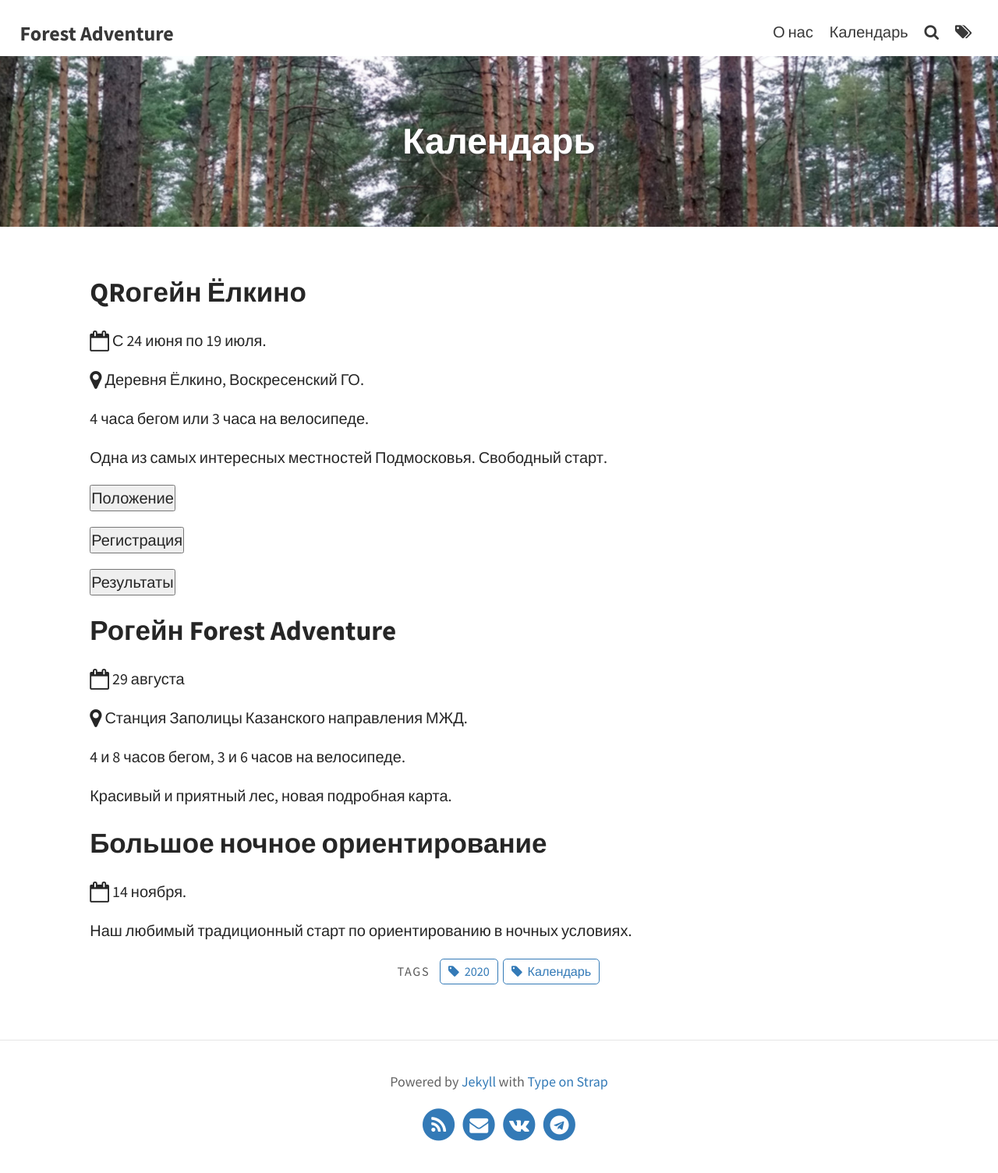
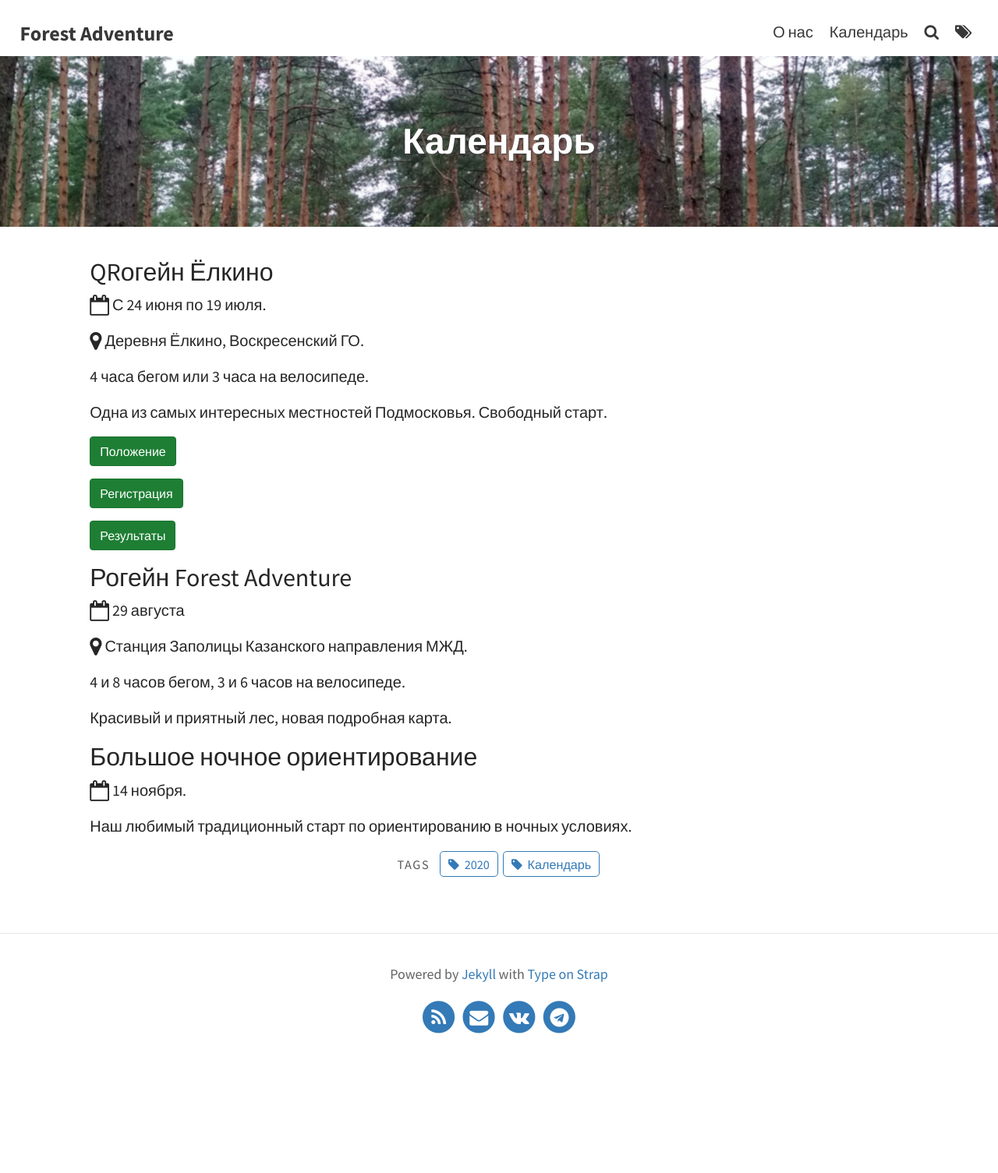
Before and after one commit to ForestAdventure/hidden, a Jekyll site: the page built from pages/calendar2020.md, in a window 1280 px wide. Shown: the whole page at 78% size. Built offline with Jekyll 4.4.1, drawn with Linux system fonts in a browser that asks for light colours; after the commit the page ends 1367 px from its top, so only the background shows below that.

```diff
--- a/_includes/button.html
+++ b/_includes/button.html
@@ -1 +1 @@
-<button type="button" onclick="window.open('{{include.url | relative_url}}','_blank')" >{{include.button_name}}</button>
+<button type="button" onclick="window.open('{{include.url | relative_url}}','_blank')" class="btn btn-{{include.button_class}} active">{{include.button_name}}</button>
```
Also changed, not shown: pages/calendar2020.md (+1 -0 lines).
